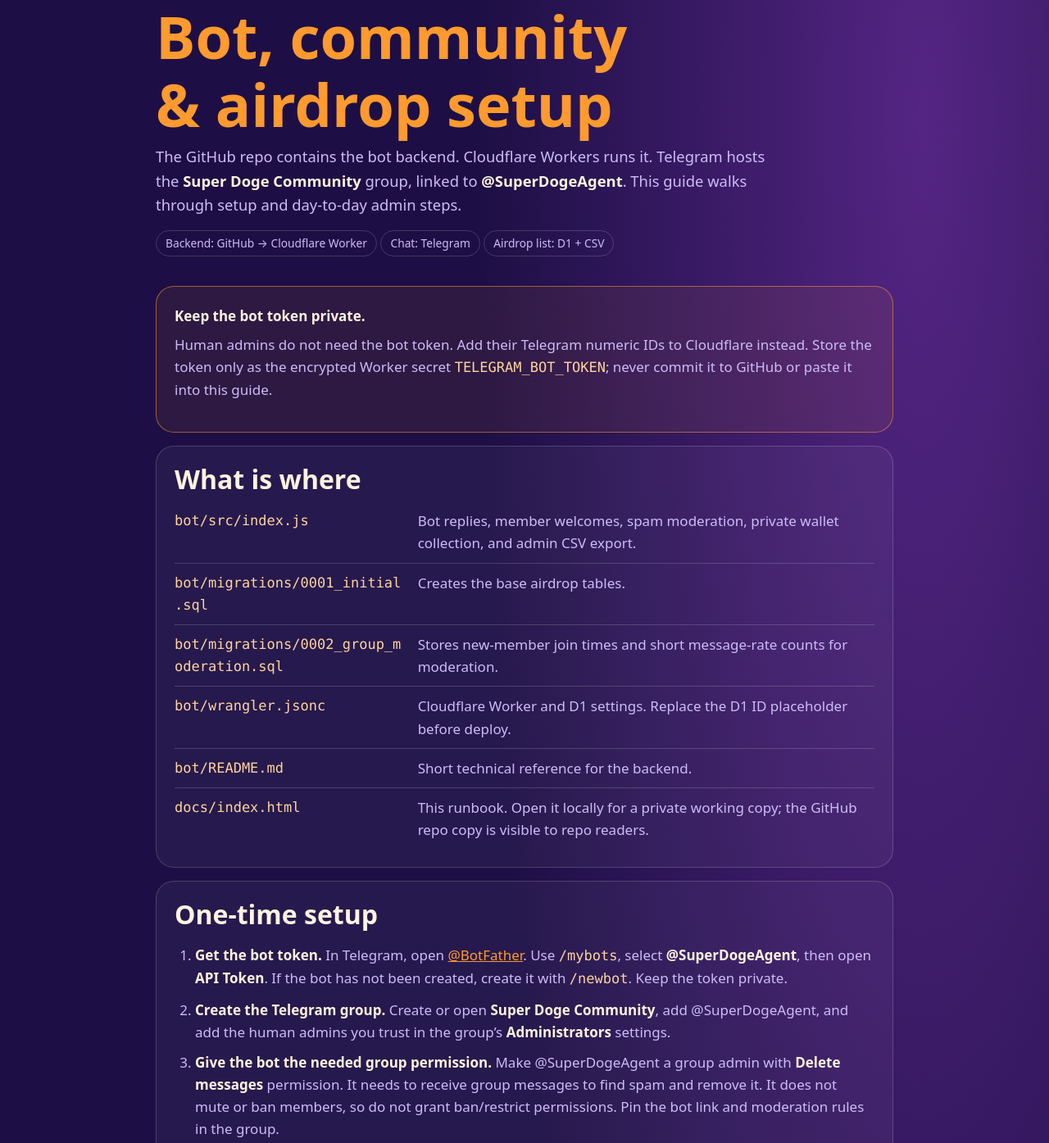
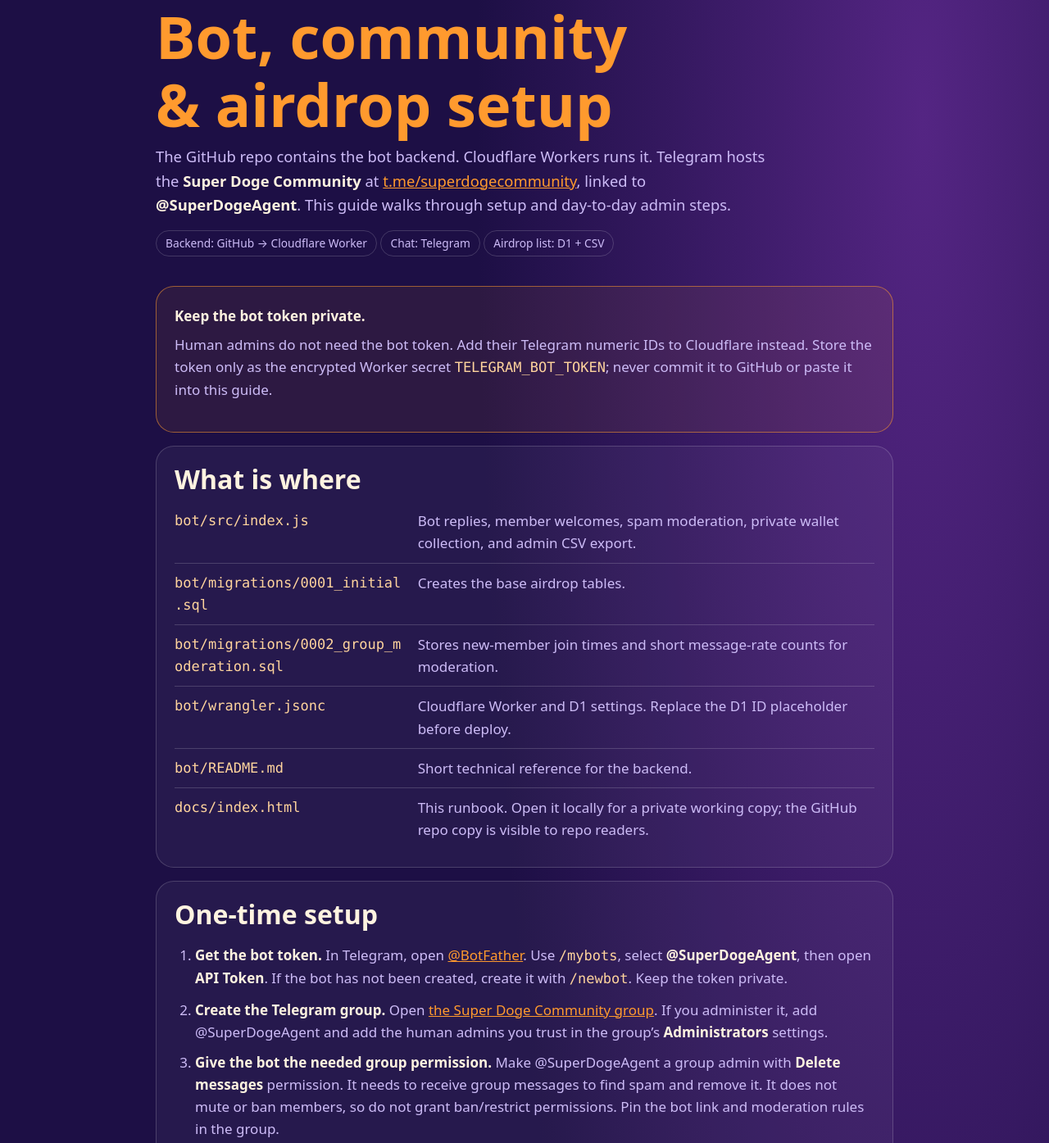
Before and after one commit to robotard/superdoge, a plain HTML site: page docs/index.html in a window 1280 px wide. Shown: the part 64-1459 px from the top of the page at 82% size. Drawn offline with Linux system fonts and the light colour scheme.

Commit message:
Add Super Doge Community Telegram link

```diff
--- a/docs/index.html
+++ b/docs/index.html
@@ -9,7 +9,7 @@
 </style>
 </head>
 <body><main class="wrap">
-<header><div class="eyebrow">Super Doge · Owner runbook</div><h1>Bot, community<br>& airdrop setup</h1><p class="lead">The GitHub repo contains the bot backend. Cloudflare Workers runs it. Telegram hosts the <strong>Super Doge Community</strong> group, linked to <strong>@SuperDogeAgent</strong>. This guide walks through setup and day-to-day admin steps.</p><span class="pill">Backend: GitHub → Cloudflare Worker</span> <span class="pill">Chat: Telegram</span> <span class="pill">Airdrop list: D1 + CSV</span></header>
+<header><div class="eyebrow">Super Doge · Owner runbook</div><h1>Bot, community<br>& airdrop setup</h1><p class="lead">The GitHub repo contains the bot backend. Cloudflare Workers runs it. Telegram hosts the <strong>Super Doge Community</strong> at <a href="https://t.me/superdogecommunity">t.me/superdogecommunity</a>, linked to <strong>@SuperDogeAgent</strong>. This guide walks through setup and day-to-day admin steps.</p><span class="pill">Backend: GitHub → Cloudflare Worker</span> <span class="pill">Chat: Telegram</span> <span class="pill">Airdrop list: D1 + CSV</span></header>
 <div class="panel notice"><b>Keep the bot token private.</b><p>Human admins do not need the bot token. Add their Telegram numeric IDs to Cloudflare instead. Store the token only as the encrypted Worker secret <code>TELEGRAM_BOT_TOKEN</code>; never commit it to GitHub or paste it into this guide.</p></div>
 <section><h2>What is where</h2>
 <div class="file"><code>bot/src/index.js</code><span class="muted">Bot replies, member welcomes, spam moderation, private wallet collection, and admin CSV export.</span></div>
@@ -21,7 +21,7 @@
 </section>
 <section><h2>One-time setup</h2><ol>
 <li><b>Get the bot token.</b> In Telegram, open <a href="https://t.me/BotFather">@BotFather</a>. Use <code>/mybots</code>, select <strong>@SuperDogeAgent</strong>, then open <strong>API Token</strong>. If the bot has not been created, create it with <code>/newbot</code>. Keep the token private.</li>
-<li><b>Create the Telegram group.</b> Create or open <strong>Super Doge Community</strong>, add @SuperDogeAgent, and add the human admins you trust in the group’s <strong>Administrators</strong> settings.</li>
+<li><b>Create the Telegram group.</b> Open <a href="https://t.me/superdogecommunity">the Super Doge Community group</a>. If you administer it, add @SuperDogeAgent and add the human admins you trust in the group’s <strong>Administrators</strong> settings.</li>
 <li><b>Give the bot the needed group permission.</b> Make @SuperDogeAgent a group admin with <strong>Delete messages</strong> permission. It needs to receive group messages to find spam and remove it. It does not mute or ban members, so do not grant ban/restrict permissions. Pin the bot link and moderation rules in the group.</li>
 <li><b>Set the bot’s menu.</b> In BotFather use <code>/setjoingroups</code> to allow groups, then <code>/setcommands</code> and paste this public command list:<pre>start - Welcome and Super Doge links
 info - Super Doge project information
@@ -49,6 +49,6 @@ unset TG_TOKEN HOOK_SECRET</pre><button data-copy="webhook">Copy command</button
 <section><h2>How several admins work</h2><ol><li>Add each person as a human group admin in Telegram’s group settings. Choose their group permissions there.</li><li>Add each person’s numeric ID to Cloudflare’s <code>ADMIN_TELEGRAM_IDS</code>. These people can use the private <code>/export</code> command and are exempt from spam filters.</li><li>Each admin must open a private chat with @SuperDogeAgent and press <strong>Start</strong> once. Telegram won’t let the bot initiate a private chat with someone who has never started it.</li><li>Any listed admin can privately send <code>/export</code>. This immediately closes registration and sends the CSV to that admin’s private chat. The bot token remains with the account owner and is not shared with admins.</li></ol></section>
 <section><h2>What the bot does in the group</h2><ul><li>Welcomes new members and points them to Super Doge information and @SuperDogeAgent.</li><li>For the first 24 hours after joining, removes links except <code>superdoge.co</code> and <code>t.me/SuperDogeAgent</code>.</li><li>Removes messages after a person sends more than 8 messages in 10 seconds. It warns on the first flood event.</li><li>Does not mute, ban, or otherwise restrict people.</li></ul><p>Pin these rules so community members know what the bot will remove. For access, the bot needs group-admin permission to delete messages. Human admins listed in the configuration are exempt; other moderators can be added to <code>MODERATOR_IDS</code>.</p></section>
 <section><h2>Airdrop steps and data handling</h2><ol><li>Set final eligibility rules and dates before opening registrations.</li><li>Members privately send <code>/airdrop</code> to @SuperDogeAgent, then submit a public Solana wallet address. The bot rejects invalid-format and duplicate entries. It does not verify ownership or eligibility.</li><li>Any configured admin sends <code>/export</code> privately to close registration and receive a CSV with one unique wallet per row.</li><li>The Worker deletes active D1 entries at the configured deletion date. The admin must also delete the CSV from Telegram and all downloaded copies after distribution. Check Cloudflare’s database backup retention separately before promising complete erasure.</li></ol><div class="panel success"><b>Ready to announce when:</b><p>the health page responds, webhook is active, bot is admin with Delete messages, multiple admins are configured, and a throwaway wallet test can be exported.</p></div></section>
-<footer>This is an owner runbook, not the public token landing page. The bot code and HTML live in the public GitHub repository; keep actual credentials only in Cloudflare encrypted secrets. <a href="https://superdoge.co">superdoge.co</a></footer>
+<footer>Community link: <a href="https://t.me/superdogecommunity">https://t.me/superdogecommunity</a>. This is an owner runbook, not the public token landing page. The bot code and HTML live in the public GitHub repository; keep actual credentials only in Cloudflare encrypted secrets. <a href="https://superdoge.co">superdoge.co</a></footer>
 </main><script>document.querySelectorAll("button[data-copy]").forEach(b=>b.addEventListener("click",async()=>{try{await navigator.clipboard.writeText(document.getElementById(b.dataset.copy).innerText);const t=b.textContent;b.textContent="Copied";setTimeout(()=>b.textContent=t,1200)}catch{b.textContent="Select and copy"}}));</script></body>
 </html>
```
